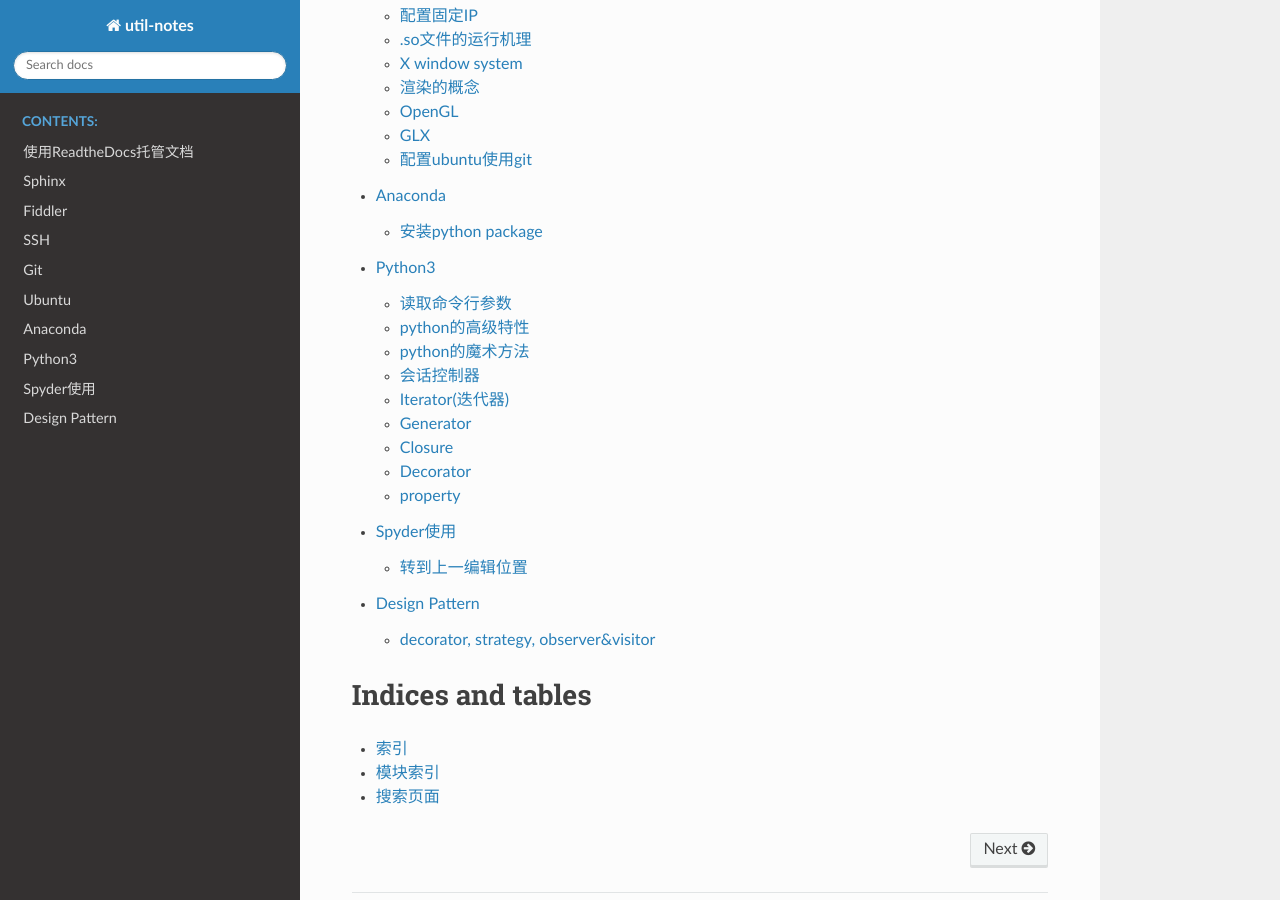
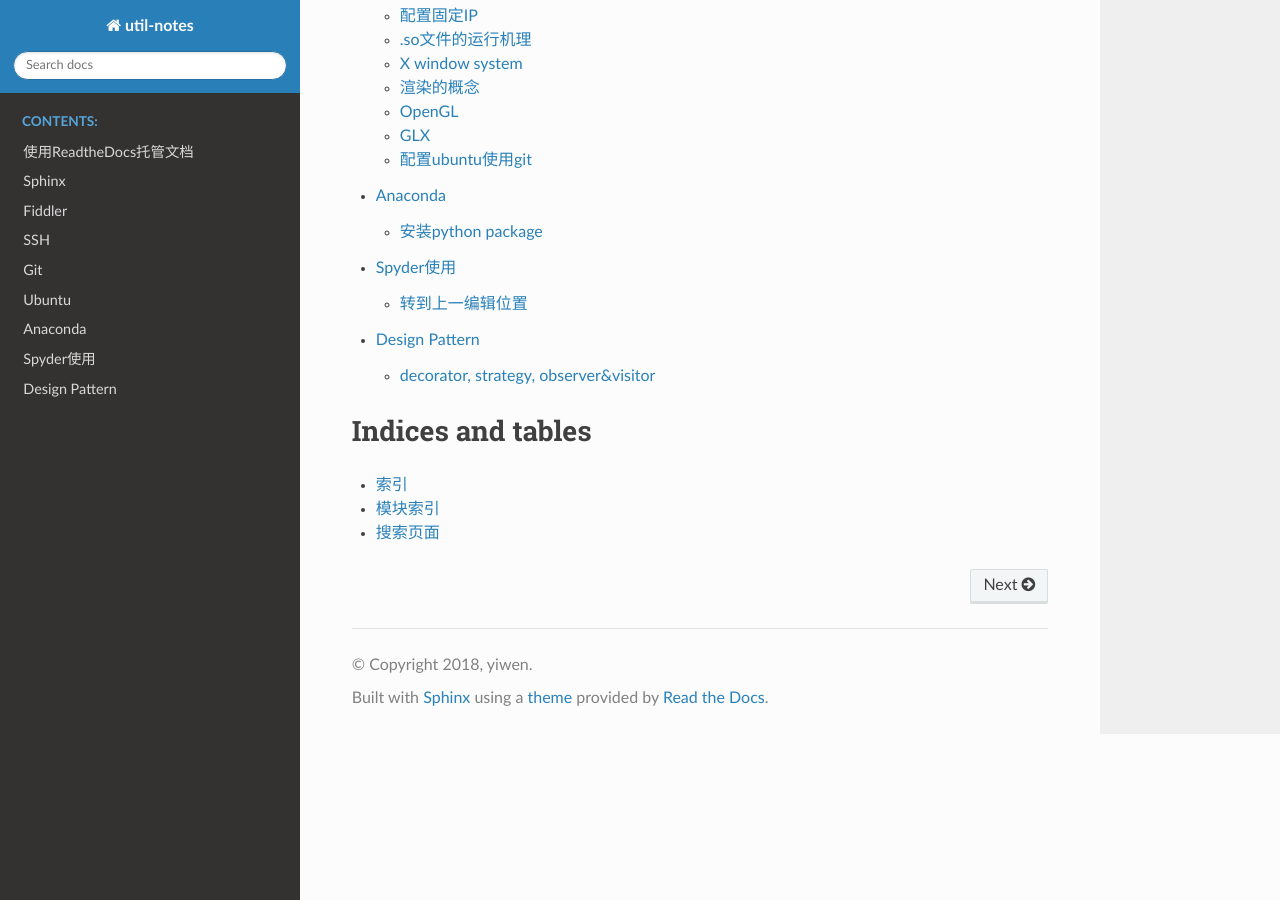
Before and after one commit to yiwenliu/util-notes, a Sphinx documentation site: the page built from source/index.rst, in a window 1280 px wide and 900 px high, scrolled down 1008 px. Built offline with Sphinx 7.4.7 and the Read the Docs theme 2.0.0, drawn with Linux system fonts in a browser that asks for light colours; some of the changed lines change nothing that is shown.

Commit message:
20180411

```diff
--- a/source/index.rst
+++ b/source/index.rst
@@ -17,7 +17,6 @@
    git
    ubuntu
    anaconda
-   python3
    spyder
    design-pattern
 
--- a/source/python3.rst
+++ /dev/null
@@ -1,528 +0,0 @@
-Python3
-=========
-读取命令行参数
----------------
-从C语言时代就使用的方式
-
-.. code-block:: python
-	:linenos:
-
-	import sys
-	arg1 = sys.argv[1]
-
-确实够简单，但是如果想实现如下功能，该怎么办呢？
-
-- sys.argv[1]是使用"positional arguments"的一种，如果想给"positional arguments"取个名字，并用这个名字（key）来访问呢？
-- 让命令行可以使用"optional arguments"，并用key来访问呢？
-- 给命令行产生进行类型检查、设置默认值、设置取值范围？
-
-这是，就该使用argparse module了，
-- `python argparse用法总结 <https://www.jianshu.com/p/fef2d215b91d>`_
-- `官方文档 <https://docs.python.org/3/library/argparse.html>`_
-
-python的高级特性
------------------
-有两个参考学习链接：
-
-https://www.liaoxuefeng.com/wiki/0014316089557264a6b348958f449949df42a6d3a2e542c000/0014317568446245b3e1c8837414168bcd2d485e553779e000
-
-https://www.programiz.com/python-programming/iterator
-
-python的魔术方法
------------------
-Reference Link
-^^^^^^^^^^^^^^^^^
-http://pycoders-weekly-chinese.readthedocs.io/en/latest/issue6/a-guide-to-pythons-magic-methods.html
-
-What is magic method
-^^^^^^^^^^^^^^^^^^^^^
-python的魔术方法就是被__环绕的方法，最典型的就是__init__()。
-
-python魔术方法是python面向对象的一切。
-
-How to call magic method
-^^^^^^^^^^^^^^^^^^^^^^^^^
-注意，在客户端代码中有固定的写法用来告知程序自动调用相应的魔术方法。
-
-.. image:: _images/python-magic-method.png
-
-python为什么要引入魔术方法
-^^^^^^^^^^^^^^^^^^^^^^^^^^
-使用Python的魔术方法的最大优势在于他们提供了一种简单的方法来让对象可以表现的像内置类型一样。
-
-下面章节中将要涉及的“迭代器”，“会话控制器”等无不实践了这一原则。
-
-protocol
-^^^^^^^^^^
-python中的协议是指为了创建定制序列，class必须要实现的魔术方法。例如，下节所讲的“迭代协议”。
-
-可以调用的对象
-^^^^^^^^^^^^^^^
-允许一个类的实例像函数一样被调用。实质上说，这意味着 x() 与 x.__call__() 是相同的。
-
-.. code-block:: python
-	:linenos:
-
-	class Entity:
-	'''调用实体来改变实体的位置。'''
-
-	def __init__(self, size, x, y):
-	    self.x, self.y = x, y
-	    self.size = size
-
-	def __call__(self, x, y):
-	    '''改变实体的位置'''
-	    self.x, self.y = x, y
-
-会话控制器
------------
-Definition
-^^^^^^^^^^^^
-一个会话控制器就是一个实现了 __enter__(self)和 __exit__()两个魔术方法的class。
-
-最常使用的就是如下代码。open()返回了一个IOBase obj，在class IOBase定义中就实现了上述两个魔术方法。
-
-.. code-block:: python
-	:linenos:
-
-	with open('foo.txt') as bar:
-	  # perform some action with bar
-	  pass
-
-with语句的执行过程
-^^^^^^^^^^^^^^^^^^^
-紧跟with的对象的__enter__ 的返回值被 with 语句的目标或者 as 后的名字绑定。
-
-自定义会话控制器
-^^^^^^^^^^^^^^^^^^
-.. code-block:: python
-	:linenos:
-
-	class Closer:
-	'''通过with语句和一个close方法来关闭一个对象的会话管理器'''
-
-	def __init__(self, obj):
-	    self.obj = obj
-
-	def __enter__(self):
-	    return self.obj # bound to target
-
-	def __exit__(self, exception_type, exception_val, trace):
-	    try:
-	        self.obj.close()
-	    except AttributeError: # obj isn't closable
-	        print 'Not closable.'
-	        return True # exception handled successfully
-
-客户端代码如下：
-
-.. code-block:: none
-	:linenos:
-
-	>>> from magicmethods import Closer
-	>>> from ftplib import FTP
-	>>> with Closer(FTP('ftp.somesite.com')) as conn:
-	...     conn.dir()
-	...
-	>>> conn.dir()
-	>>> with Closer(int(5)) as i:
-	...     i += 1
-	...
-	Not closable.
-	>>> i
-	6
-
-Iterator(迭代器)
--------------------
-Intro
-^^^^^^
-iterator是一种“设计模式”，和“观察者模式”、“访问者模式”同属于“面向任务的模式”，用于“执行及描述任务”。
-
-各种语言实作迭代器的方式皆不尽同，有些面向对象语言像Java, C#, Ruby, Python, Delphi都已将迭代器的特性内建语言当中，完美的跟语言整合，我们称之隐式迭代器（implicit iterator）
-
-迭代器另一方面还可以整合生成器（generator）。有些语言将二者视为同一界面，有些语言则将之独立化。
-
-Reference
-^^^^^^^^^^^
-https://www.programiz.com/python-programming/iterator
-
-迭代协议
-^^^^^^^^^
-Technically speaking, Python iterator object must implement two special methods, __iter__() and __next__(), collectively called the **iterator protocol**, 例子可见下一小节。
-
-- __iter__()
-
-一个实现这个成员方法的iterator就把自身也变成了一个iterable，就可以使用在 **for loop** 中了。见下面的小节“How for loop actually works”
-
-Built-in functions using iterable in Python
-^^^^^^^^^^^^^^^^^^^^^^^^^^^^^^^^^^^^^^^^^^^^^
-python很对的内建的函数的参数都是iterable，例如
-
-- sum(iterable[, start])
-- max(iterable, \*iterables[,key, default])
-- for element in iterable
-
-what is iterable&iterator
-^^^^^^^^^^^^^^^^^^^^^^^^^^^^
-Iterator in Python is simply an object that can be iterated upon. An object which will return data, one element at a time. In the other words, iterator必须实现__iter__()和__next__()
-
-An object is called iterable if we can get an iterator from it throught iter() function.In the other words, iterable只需要实现__iter__()
-
-built-in iterable containers
-^^^^^^^^^^^^^^^^^^^^^^^^^^^^^^^
-Most of built-in containers in Python like: list, tuple, string etc. are iterables.
-
-.. code-block:: none
-
-	>>> x = [42,23,24]
-	#从可迭代(iterable)对象中获取iterator
-	#iter() in turn calls the __iter__() method
-	>>> it = iter(x)
-	>>> type(it)
-	<class 'list_iterator'>
-	>>> type(x)
-	<class 'list'>
-	#We use the next(), which in turn calls the __iter__() method, to manually iterate through all the items of an iterator.
-	#When we reach the end and there is no more data to be returned, it will raise StopIteration.
-	>>> next(it)
-	42
-	#next(obj) is same as obj.__next__()
-	>>> it.__next__()
-    23
-    #built-in iterable container不能被next()直接调用
-    >>> next(x)
-	Traceback (most recent call last):
-	  File "<stdin>", line 1, in <module>
-	TypeError: 'list' object is not an iterator
-
-Building Your Own Iterator in Python
-^^^^^^^^^^^^^^^^^^^^^^^^^^^^^^^^^^^^^^^
-1. 自定义iterator，就必须要满足“迭代协议”
-
-2. Can build your own iterables in python?
-
-3. 既然The __iter__() method returns the iterator object itself，客户端的使用iterator的代码又是next(iter(iterator))，那么为什么必须实现__iter__()呢，可以直接使用next(iterator)吗？
-
-上面两个问题的答案是相同的，“实现了__iter__()的iterator自身就是一个iterable”，就可以使用在for循环中了。
-
-4. Python generators are a simple way of creating iterators.
-
-How to use your own iterator
-^^^^^^^^^^^^^^^^^^^^^^^^^^^^^^
-从客户端代码看，有两种使用方法，可以参考reference-Building Your Own Iterator in Python：
-
-1. 第一步，new an iterator；第二步，next(the-new-iterator)
-2. 第一步，new an iterator；第二步，for element in the-new-iterator
-
-How for loop actually works
-^^^^^^^^^^^^^^^^^^^^^^^^^^^^^
-下面的代码中最重要的几点就是
-
-- iterable才能用到for语句中去
-- element是next(iter_obj)的返回值
-
-.. code-block:: none
-	:linenos:
-
-	for element in iterable:
-	    # do something with element
-	    pass
-
-Is actually implemented as
-
-.. code-block:: none
-	:linenos:
-
-	# create an iterator object from that iterable
-	iter_obj = iter(iterable)
-	# infinite loop
-	while True:
-	    try:
-	        # get the next item
-	        element = next(iter_obj)
-	        # do something with element
-	        pass
-	    except StopIteration:
-	        # if StopIteration is raised, break from loop
-	        break
-
-Why using iterator
-^^^^^^^^^^^^^^^^^^^^^
-iterator其实和定义一个函数以实现一个功能是相同的，为啥不定义一个函数算了呢？
-
-- 设计模式中，惯用的伎俩就是把操作外化为类
-- 语言提供统一的调用接口，iter(), next()
-
-Generator
------------
-Reference
-^^^^^^^^^^^
-学习generator时主要参考了两个链接：
-
-- `python生成器的优点-zhihu <https://www.zhihu.com/question/24807364>`_
-- `Python Generators <https://www.programiz.com/python-programming/generator>`_
-
-When to use generator
-^^^^^^^^^^^^^^^^^^^^^^^
-我的理解是只要生成list等sequence的地方，就可以考虑使用generator
-
-Why generator when there's iterator
-^^^^^^^^^^^^^^^^^^^^^^^^^^^^^^^^^^^^
-用定义函数来取代定义类，以简化代码。
-
-How to define a generator
-^^^^^^^^^^^^^^^^^^^^^^^^^^^
-generator并不像iterator那样用class来定义，Simply speaking, a generator is a function that returns an object (iterator) which we can iterate over (one value at a time).
-
-python中generator的两种定义方式：
-
-1. 以前经常使用的列表推导式
-
-- generator expression creates an anonymous generator function.
-- using round parentheses.
-
-.. code-block:: none
-
-	>>> ge = (x**2 for x in [1,2,3])
-	>>> ge
-	<generator object <genexpr> at 0x00000000024B8AF0>
-	>>> type(ge)
-	<class 'generator'>
-
-2. 生成器函数
-
-If a function contains at least one yield statement (it may contain other yield or return statements), it becomes a generator function. 无论是有多个yield()语句，还是在for loop中调用yield()，例如 `reverse the string <https://www.programiz.com/python-programming/generator#with-loop>`_.
-
-The difference is that, while a return statement terminates a function entirely, yield statement pauses the function saving all its states and later continues from there on successive calls.
-
-.. code-block:: python
-	:linenos:
-
-	# A simple generator function
-	def my_gen():
-	    n = 1
-	    print('This is printed first')
-	    # Generator function contains yield statements
-	    yield n
-
-	    n += 1
-	    print('This is printed second')
-	    yield n
-
-	    n += 1
-	    print('This is printed at last')
-	    yield n
-
-generator function的执行过程
-^^^^^^^^^^^^^^^^^^^^^^^^^^^^^
-1. 使用next()
-
-.. code-block:: python
-	:linenos:
-
-	# It returns an iterator object but does not start execution immediately.
-	>>> a = my_gen()
-
-	# We can iterate through the items using next().
-	# 代码从第3行开始执行至第一个yield语句, the function is paused and the control is transferred to the caller.
-	#yield后表达式的值被返回给caller
-	>>> next(a)
-	This is printed first
-	1
-
-	# Local variables and theirs states are remembered between successive calls.
-	# my_gen()从上次挂起的地方继续执行至第二个yield语句
-	>>> next(a)
-	This is printed second
-	2
-
-	>>> next(a)
-	This is printed at last
-	3
-
-	# Finally, when the function terminates, StopIteration is raised automatically on further calls.
-	>>> next(a)
-	Traceback (most recent call last):
-	...
-	StopIteration
-	>>> next(a)
-	Traceback (most recent call last):
-	...
-	StopIteration
-
-2. 使用for loop
-
-.. code-block:: none
-	:linenos:
-
-	# my_gen() return an iterable iterator
-	# item就是my_gen()中每一条yield语句后表达式的值
-	for item in my_gen():
-	    print(item)
-	#输出如下
-	This is printed first
-	1
-	This is printed second
-	2
-	This is printed at last
-	3
-
-Why using generator not iterator class
-^^^^^^^^^^^^^^^^^^^^^^^^^^^^^^^^^^^^^^^^^
-Suppose we have a log file from a famous fast food chain. The log file has a column (4th column) that keeps track of the number of pizza sold every hour and we want to sum it to find the total pizzas sold in 5 years.
-`Pipelining Generators <https://www.programiz.com/python-programming/generator#use>`_
-
-Attention
-^^^^^^^^^^
-生成器只能遍历一次
-
-Closure
----------
-Reference link
-^^^^^^^^^^^^^^^^
-https://www.programiz.com/python-programming/closure
-
-Python为什么要引入closure概念
-^^^^^^^^^^^^^^^^^^^^^^^^^^^^^^
-- 为了替代类。众所周知，class封装了属性和方法，方法除了使用被调用时传入的形参，就只能访问class中定义的属性了。closure就是为了实现类似“类方法”的作用。
-- Closures can avoid the use of global values and provides some form of data hiding.
-
-How to create a closure
-^^^^^^^^^^^^^^^^^^^^^^^^^
-`Defining a Closure Function <https://www.programiz.com/python-programming/closure#define>`_, `When do we have a closure <https://www.programiz.com/python-programming/closure#when>`_
-
-**Q**：一个class可以定义多个方法，那么在一个enclosing function中是否可以定义多个nested function(closure)？如何决定返回哪一个呢？
-**A**:But when the number of attributes and methods get larger, better implement a class.
-
-How does a closure work
-^^^^^^^^^^^^^^^^^^^^^^^^
-1. call the enclosing function with some parameters, so the closure can take the passing parameters and the nonlocal variable as **Initialization Parameters** just like which are passed when creating an object but has not been called yet
-2. call the closure to run the closure body
-
-what the function really is in python
-^^^^^^^^^^^^^^^^^^^^^^^^^^^^^^^^^^^^^^^^
-- Besides that function is an object, even everything in Python (Yes! Even classes) are objects.
-
-- Various different names can be bound to the same function object.
-
-.. code-block:: python
-	:linenos:
-
-	def first(msg):
-	    print(msg)
-
-	first("Hello")
-
-	second = first
-	second("Hello")
-
-- Functions can be passed as arguments to another function.
-
-- a function can return another function, like the closure
-
-- In fact, any object which implements the special method __call__() is termed callable. So, in the most basic sense, a decorator is a callable that returns a callable.
-
-Decorator
-----------
-python为什么要引入decorator的概念
-^^^^^^^^^^^^^^^^^^^^^^^^^^^^^^^^^^
-在设计模式中有Decorator这一模式，用来生成对象，特点是有一个核心类和一堆装饰类。
-
-Decorators in python is to add functionality to an existing code(function).
-
-- **Q**:对于一个不能修改函数体的现存的函数，如何才能给它增加功能呢？
-
-**A**:把decorated function作为参数传入decorator
-
-- **Q**:既然以decorated function作为形参，decorator为什么不在其函数体中，在调用decorated function前后，实现它想增加的功能就可以了呢，为什么还要以closure的方式返回一个函数对象呢？
-
-**A**:因为decorated 客户function实现的是核心功能，所以在“客户端代码”中，还是要出现调用decorated function的形式，decoreated_function_name()
-
-How to use
-^^^^^^^^^^^^
-1. 第一步，定义一个decorator function
-
-- 如何区分decorator和普通function呢？以function作为参数的就是decorator
-- 注意：其中nested function的形参必须和decorated functin相同，因为decorator要返回nested function object，那么如何定义一个可以修饰任意数量参数的“被修饰函数”的decorator呢？
-
-.. code-block:: python
-	:linenos:
-
-	'''
-	@args: will be the tuple of positional arguments and
-	@kwargs: will be the dictionary of keyword arguments.
-	'''
-	def works_for_all(func):
-	    def inner(*args, **kwargs):
-	        print("I can decorate any function")
-	        return func(*args, **kwargs)
-	    return inner
-
-2. 第二步，对于decorated function使用decorator
-
-.. code-block:: python
-	:linenos:
-
-	'''
-	@make_pretty
-	def ordinary():
-	    print("I am ordinary")
-
-	is equivalent to
-
-	def ordinary():
-	    print("I am ordinary")
-	ordinary = make_pretty(ordinary)
-	'''
-	@decorator_name
-	def decorated_function_name():
-	  pass
-
-3. 第三步，call the decorated function
-
-Examples
-^^^^^^^^^^
-1. `在除法运算前检查除数非零 <https://www.programiz.com/python-programming/decorator#decorating>`_
-
-- 存在一个实现除法运算的核心函数
-- 在运行核心功能前需要实现一个检查的功能
-
-2. `decorator chain <https://www.programiz.com/python-programming/decorator#chaining>`_
-
-- 上面这个链接中的例子像极了decorator design pattern
-
-property
------------
-Reference Link
-^^^^^^^^^^^^^^^^
-https://www.programiz.com/python-programming/property
-
-what is property
-^^^^^^^^^^^^^^^^^
-`property is a built-in function to return a property object <https://www.programiz.com/python-programming/property#dig>`_
-
-python为什么要引入property
-^^^^^^^^^^^^^^^^^^^^^^^^^^^^^^^^
-python的OO实现方式（无论类还是其实例都是object）对“实例属性”的操作太有随意性，没有对属性public, protected和private的访问权限控制，任何使用了某个class的代码，实例化一个class object后，可以给这个object进行任意属性的操作（添加、修改等），哪怕这个属性根本和class无任何关系，例如 `An Example <https://www.programiz.com/python-programming/property#eg>`_。
-
-引入property的目的：
-
-- 对操作实例属性必须加以控制，包括，参数检查、类型检查、读写限制等
-
-注意：虽然可以定义set和get方法，例如在这段代码中 `Using Getters and Setters <https://www.programiz.com/python-programming/property#using>`_, 但是，仍然无法强制客户端代码使用这两个方法来读写 **_temperature** 属性
-
-- 提供一种访问实例属性的统一的简单的方法
-
-想要达到的效果是，客户端代码可以直接使用“对象.属性名”来读写属性，但是程序会自动执行对应的get, set函数。
-
-Look inside the property
-^^^^^^^^^^^^^^^^^^^^^^^^^^
-1. 定义class时使用了decorator function property()把“类方法”变成了“类属性”，类实例通过访问这些“类属性”来间接操作对应的“实例属性”。
-
-2. `使用property()的初级版本代码 <https://www.programiz.com/python-programming/property#power>`_ 可以看清楚上述原理。
-
-- 最重要的代码是class Celsius定义的最后一行temperature = property()
-
-- the actual temperature value is stored in the private variable _temperature. The attribute temperature is a property object which provides **interface** to this private variable.
-
-- 代码中的temperature是一个property object（属性对象），是一个类属性吗？但是，从客户端代码的执行情况来看，又像是一个实例属性？因为在执行__init__()中的self.temperature = temperature语句时，set_temperature()被执行了？
```
